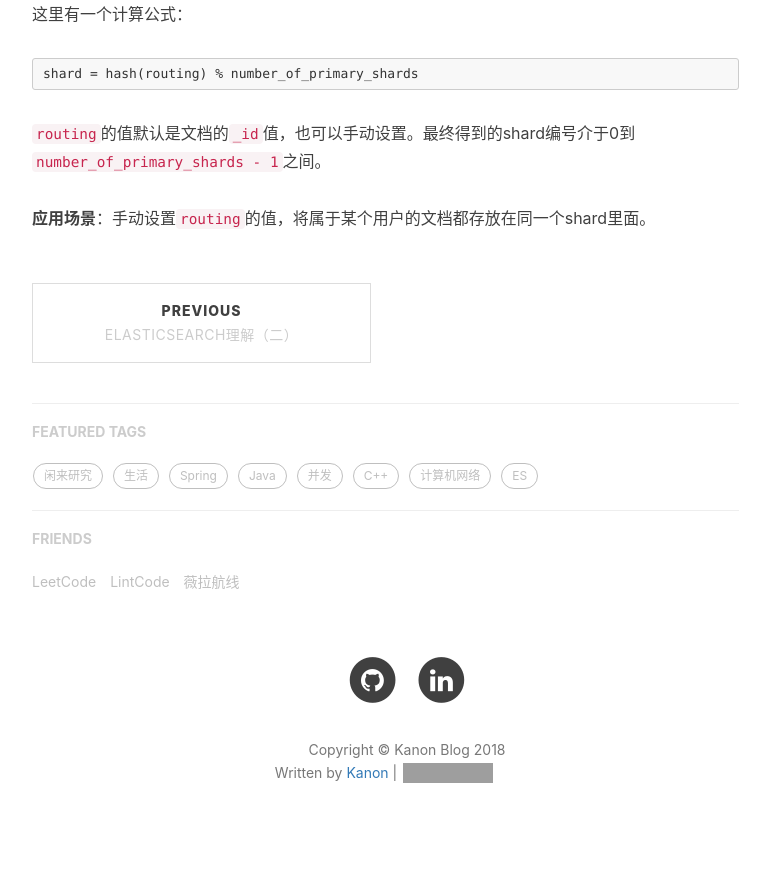
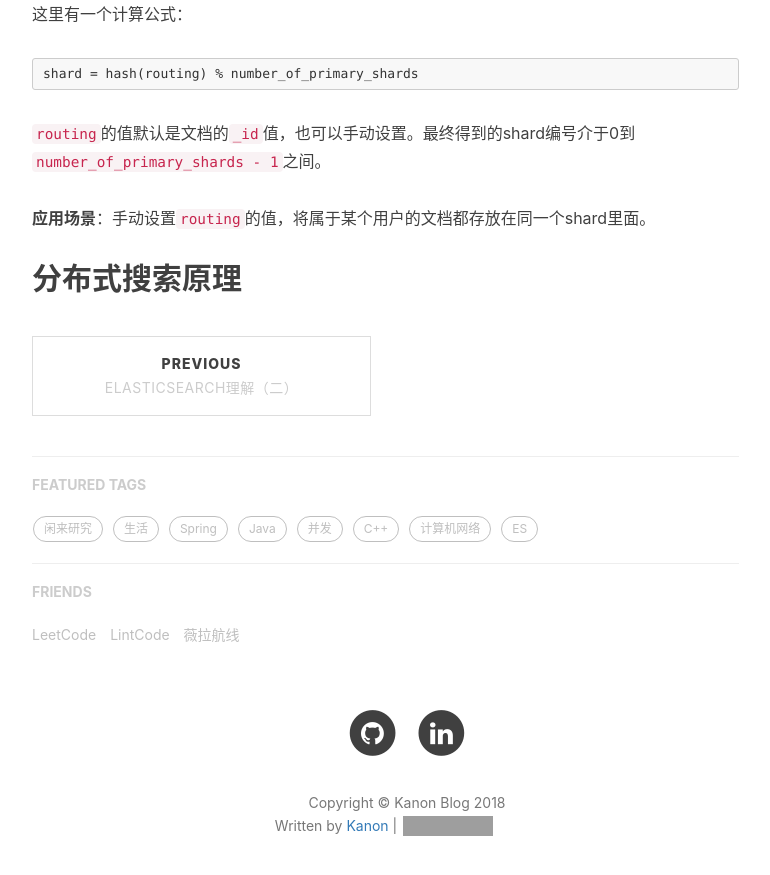
Before and after one commit to kanonjz/kanonjz.github.io, a Jekyll site: the page built from _posts/2018-04-28-understanding-of-es-3.md, in a window 1280 px wide and 900 px high, scrolled down 595 px. Shown: the top 875 px of the window, without its empty margins (233-1003 px from the left). Built offline with Jekyll 4.4.1, drawn with Linux system fonts in a browser that asks for light colours; nearby versions of some CDN libraries; our own code applies the rules of GitHub Pages for plain Markdown files; comment, search, counter and statistics services are not loaded; grey boxes are pictures that could not be loaded.

Commit message:
Update 2018-04-28-understanding-of-es-3.md

```diff
--- a/_posts/2018-04-28-understanding-of-es-3.md
+++ b/_posts/2018-04-28-understanding-of-es-3.md
@@ -7,3 +7,5 @@ shard = hash(routing) % number_of_primary_shards
 `routing`的值默认是文档的`_id`值，也可以手动设置。最终得到的shard编号介于0到`number_of_primary_shards - 1`之间。
 
 **应用场景**：手动设置`routing`的值，将属于某个用户的文档都存放在同一个shard里面。
+
+## 分布式搜索原理
```
